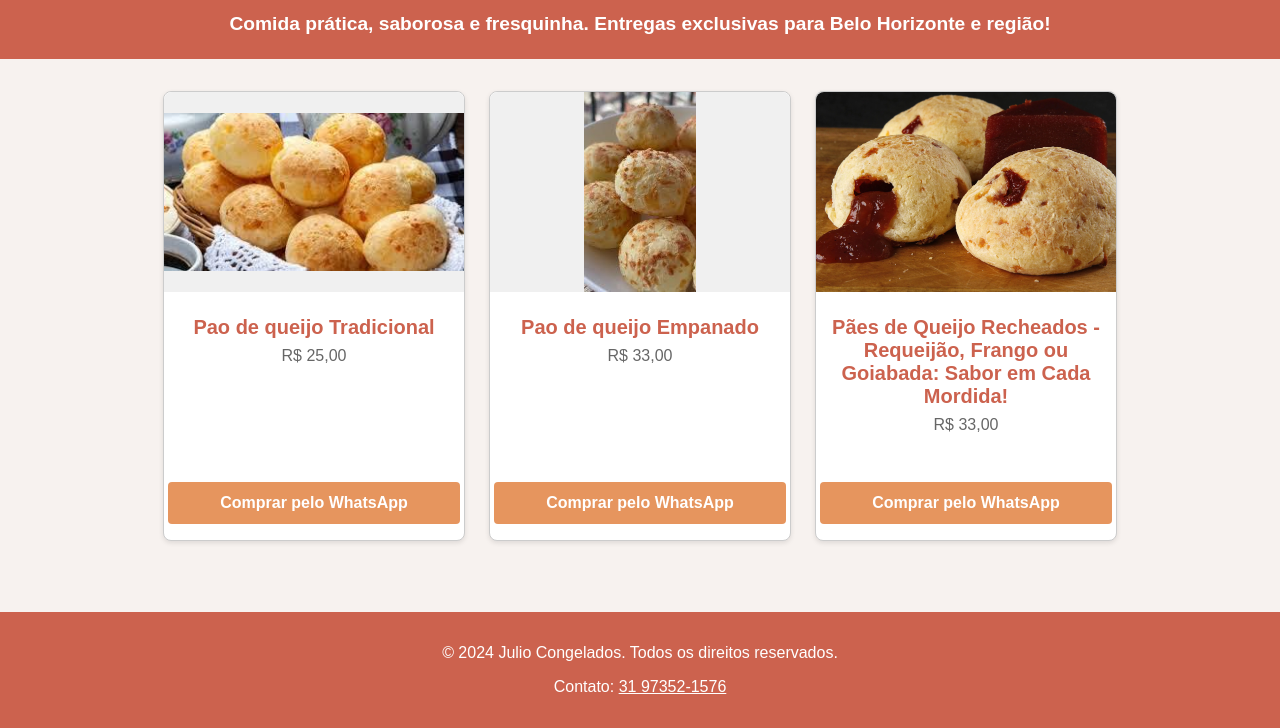
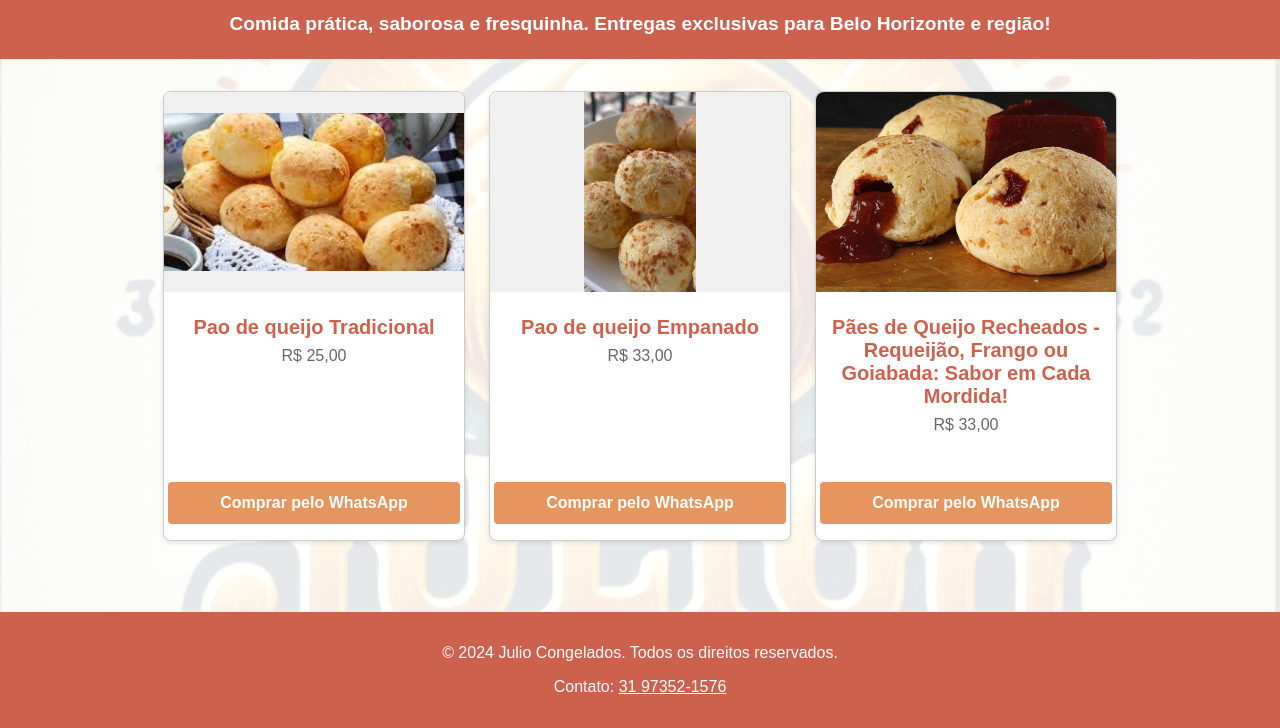
Before and after one commit to GuilhermeGalvaoDev/Page, a plain HTML site: page index.html in a window 1280 px wide. Shown: the part 72-800 px from the top of the page. Drawn offline with Linux system fonts and the light colour scheme.

Commit message:
adding background

```diff
--- a/index.html
+++ b/index.html
@@ -5,11 +5,14 @@
     <meta name="viewport" content="width=device-width, initial-scale=1.0">
     <title>Julio Congelados - Página de Vendas</title>
     <style>
-        body {
+         body {
             font-family: Arial, sans-serif;
             margin: 0;
             padding: 0;
-            background-color: #f7f2ef;
+            background: url('logotipo.png') no-repeat center center fixed;
+            background-size: cover;
+            background-color: rgba(255, 255, 255, 0.9);
+            background-blend-mode: lighten;
             display: flex;
             flex-direction: column;
             min-height: 100vh;
```
Also changed, not shown: logotipo.PNG (added).
